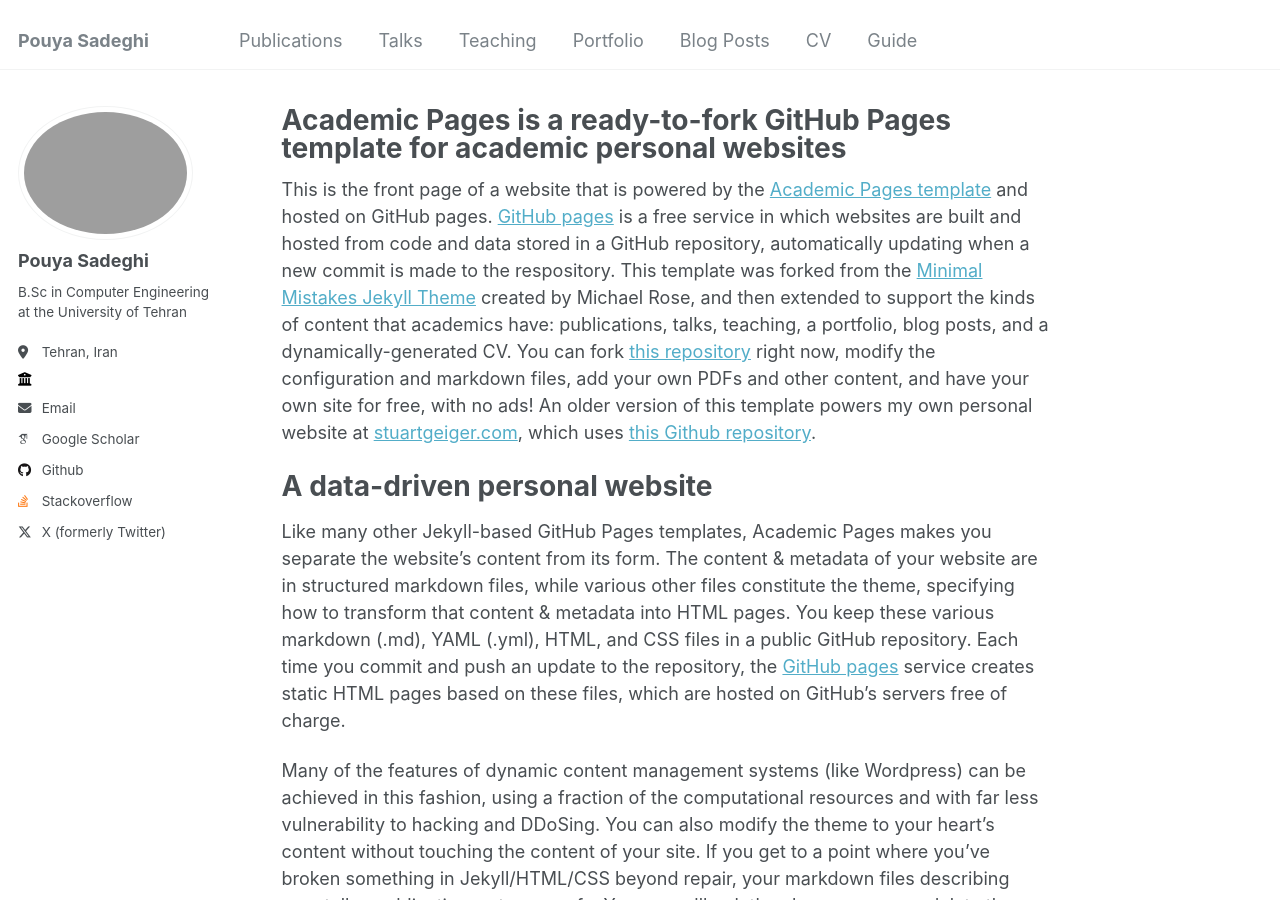
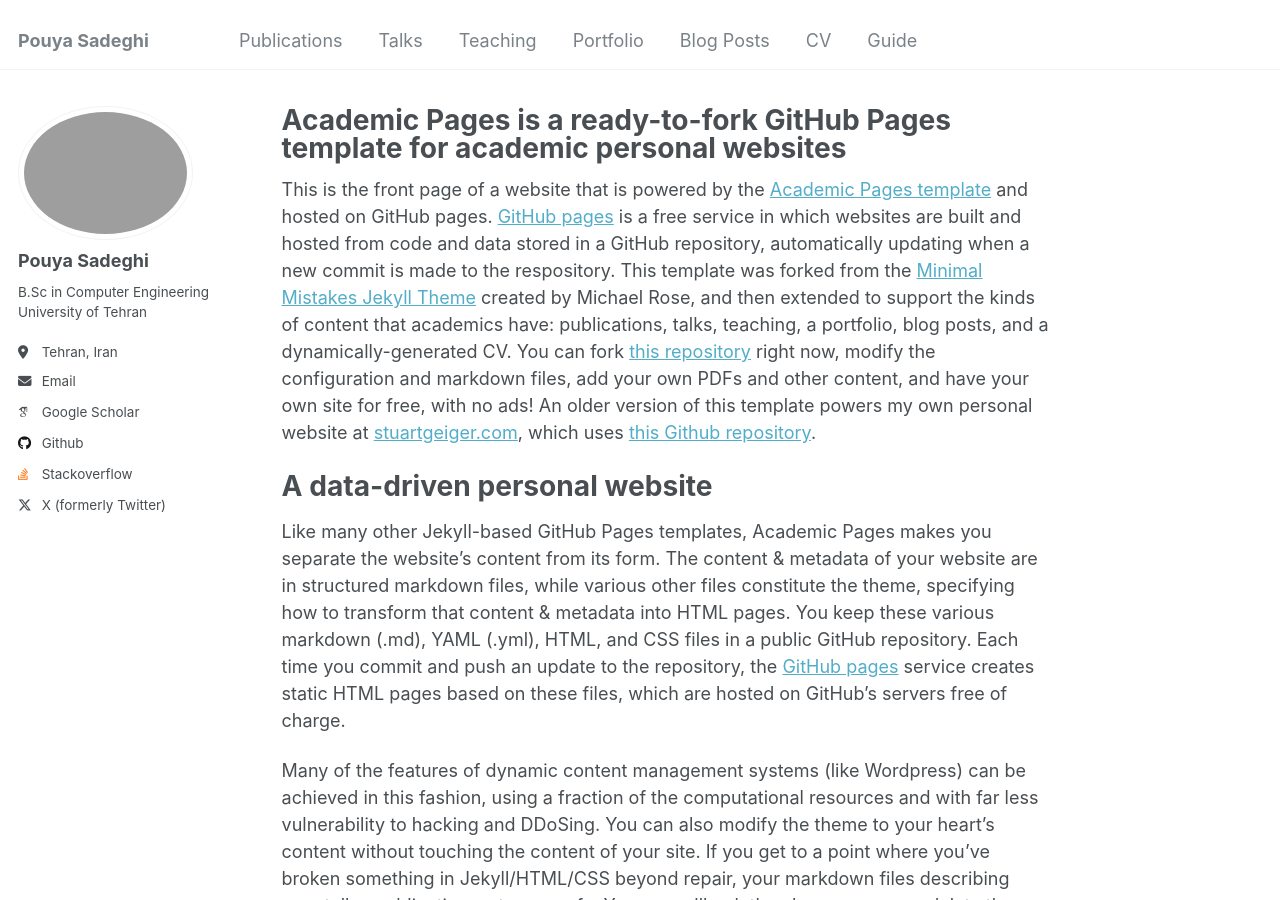
Before and after one commit to Ipouyall/Ipouyall.github.io, a Jekyll site: the page built from _pages/about.md, in a window 1280 px wide and 900 px high. Built offline with Jekyll 4.4.1, drawn with Linux system fonts in a browser that asks for light colours; some web fonts are replaced.

Commit message:
update Config

```diff
--- a/_config.yml
+++ b/_config.yml
@@ -24,9 +24,9 @@ author:
   avatar           : "profile.jpg"
   name             : "Pouya Sadeghi"
   pronouns         : # example: "she/her"
-  bio              : "B.Sc in Computer Engineering at the University of Tehran"
+  bio              : "B.Sc in Computer Engineering<br>University of Tehran"
   location         : "Tehran, Iran"
-  employer         : ""
+  employer         : #
   uri              : # URL
   email            : "pouyasadeghi2012@gmail.com"
 
```
